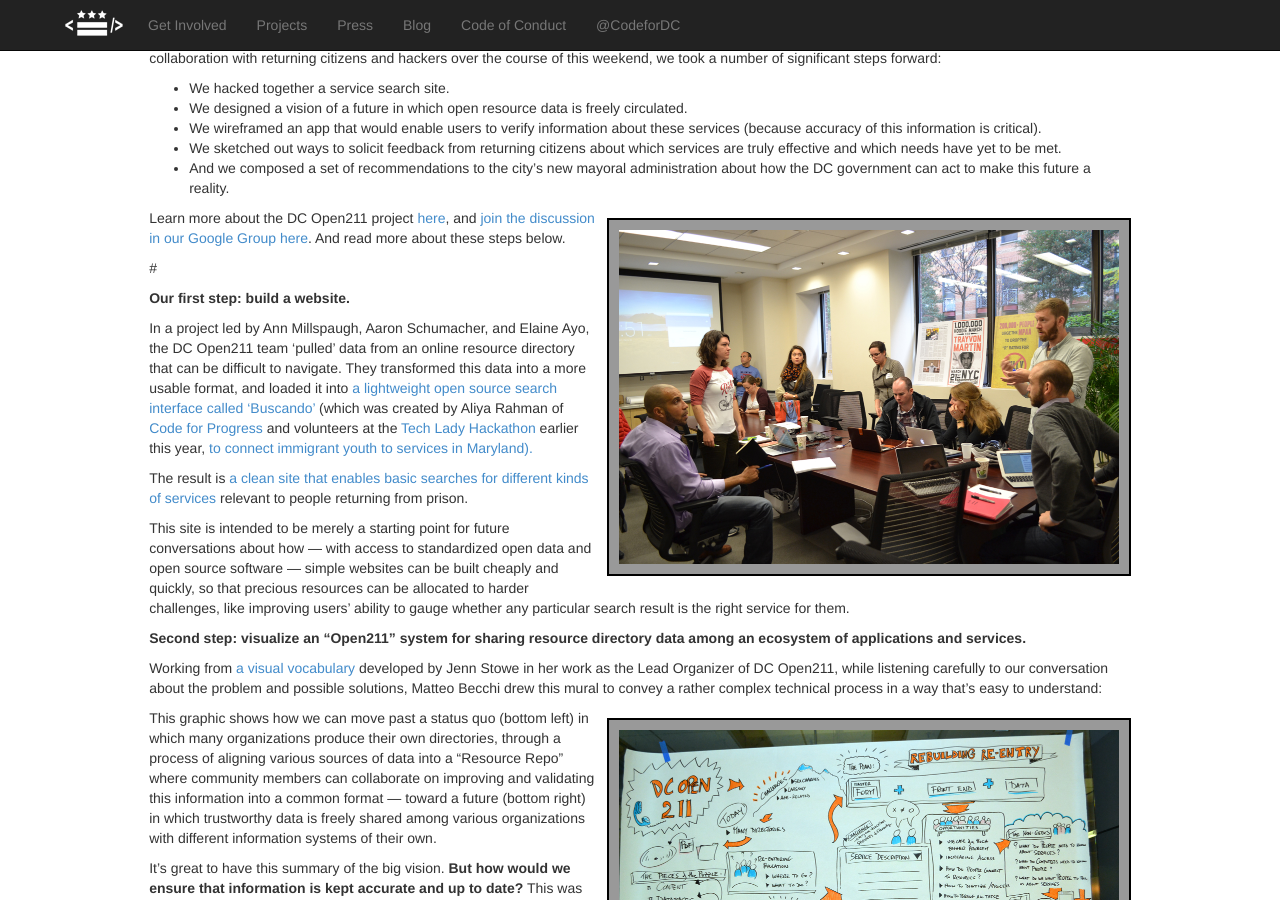
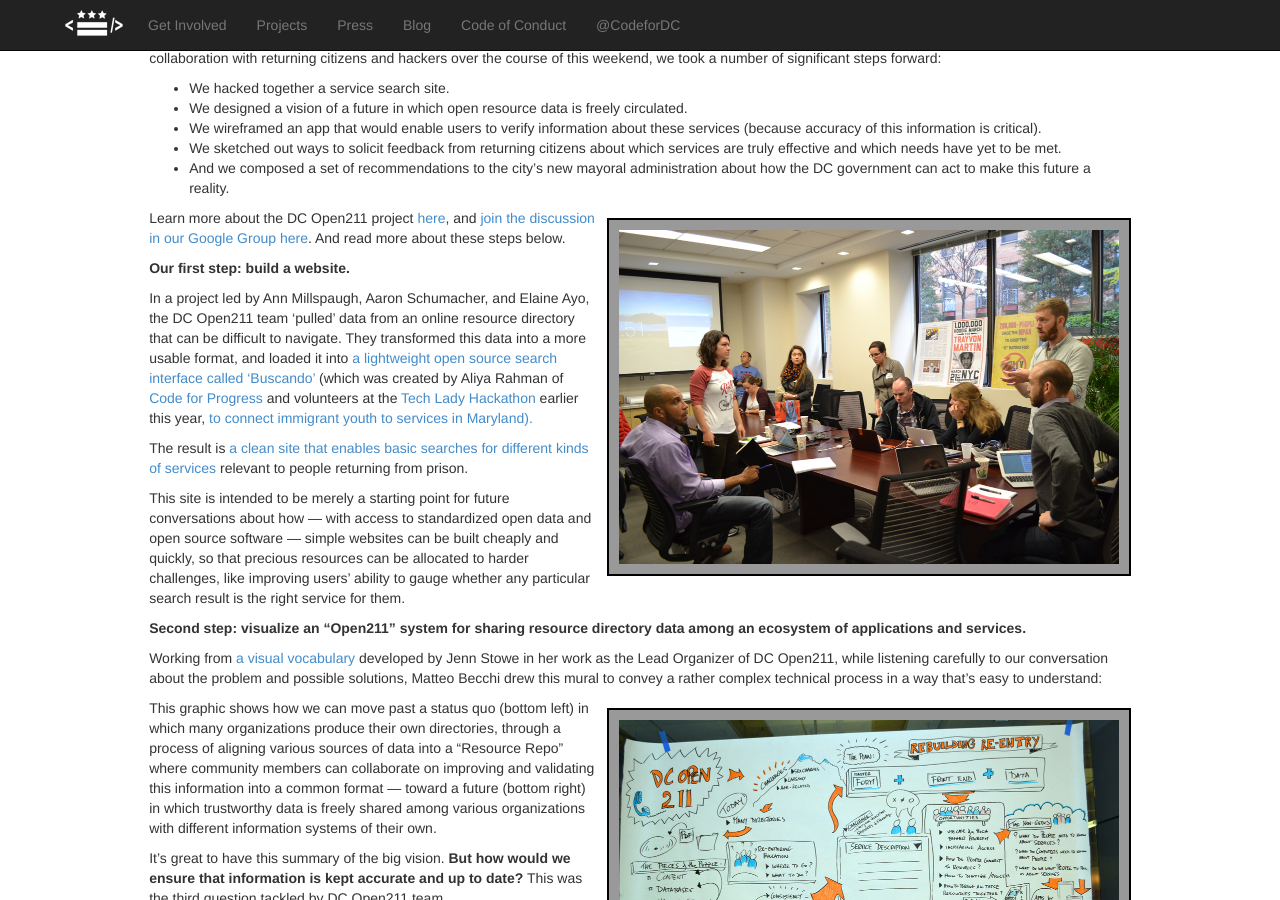
Before and after one commit to civictechdc/codefordc.github.com, a Jekyll site: the page built from blog/_posts/2014-11-18-dc-open211-at-the-rebuilding-reentry-hackathon.html, in a window 1280 px wide and 900 px high, scrolled down 736 px. Built offline with Jekyll 4.4.1, drawn with Linux system fonts in a browser that asks for light colours; nearby versions of some CDN libraries; Markdown is read by kramdown in place of the engine named in the settings.

Commit message:
quite typographical fix

```diff
--- a/blog/_posts/2014-11-18-dc-open211-at-the-rebuilding-reentry-hackathon.html
+++ b/blog/_posts/2014-11-18-dc-open211-at-the-rebuilding-reentry-hackathon.html
@@ -44,9 +44,6 @@ It’s precisely this kind of challenge that <a href="http://communityresourceda
 </span>
 <p>
 Learn more about the DC Open211 project <a href="http://communityresourcedata.codefordc.org" target="_blank">here</a>, and <a href="https://groups.google.com/forum/#!forum/dcresourceplatform" target="_blank">join the discussion in our Google Group here</a>. And read more about these steps below.
-</p>
-<p>
-#
 </p>
 <p class="bold">
 Our first step: build a website.
```
